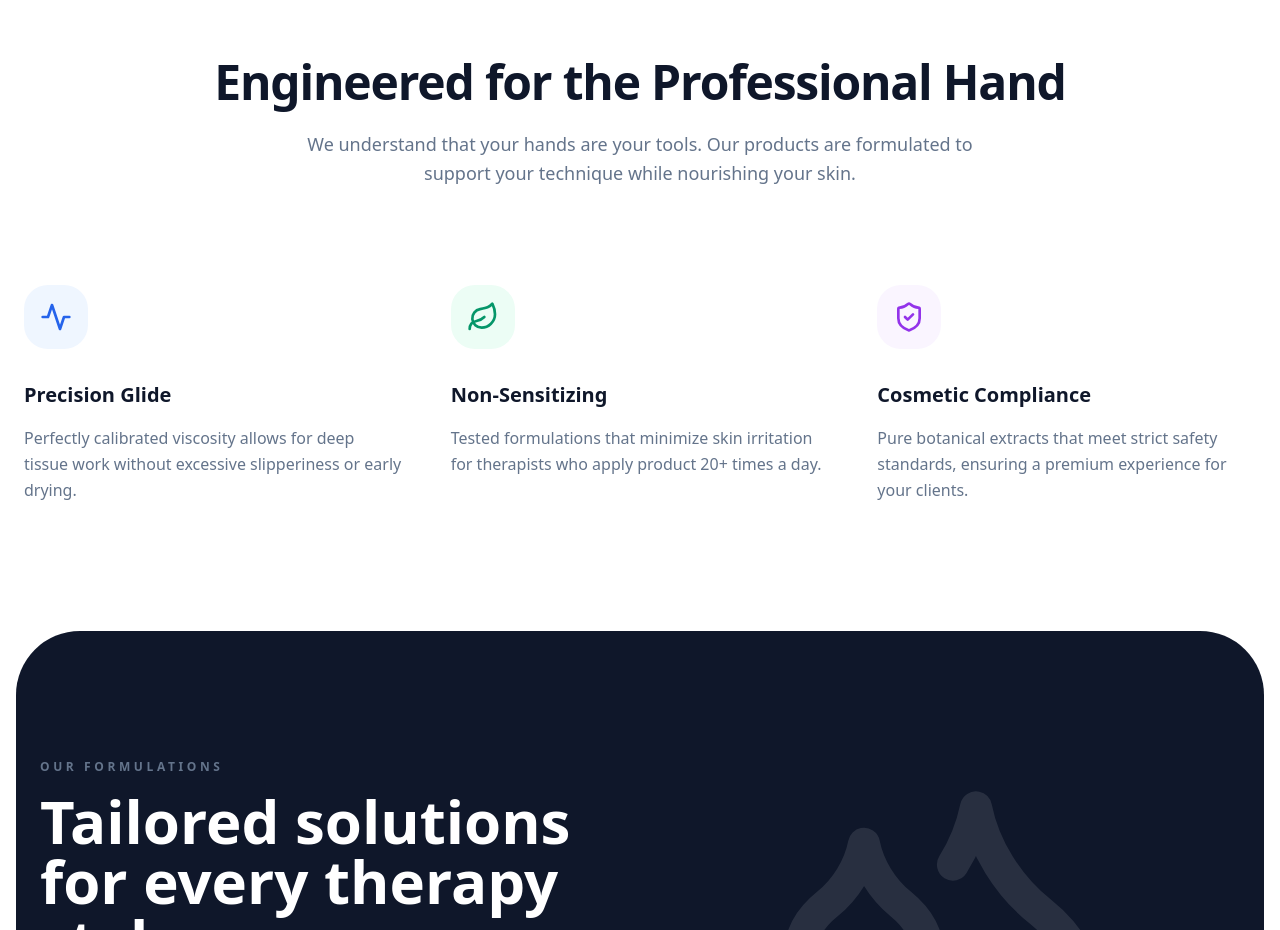
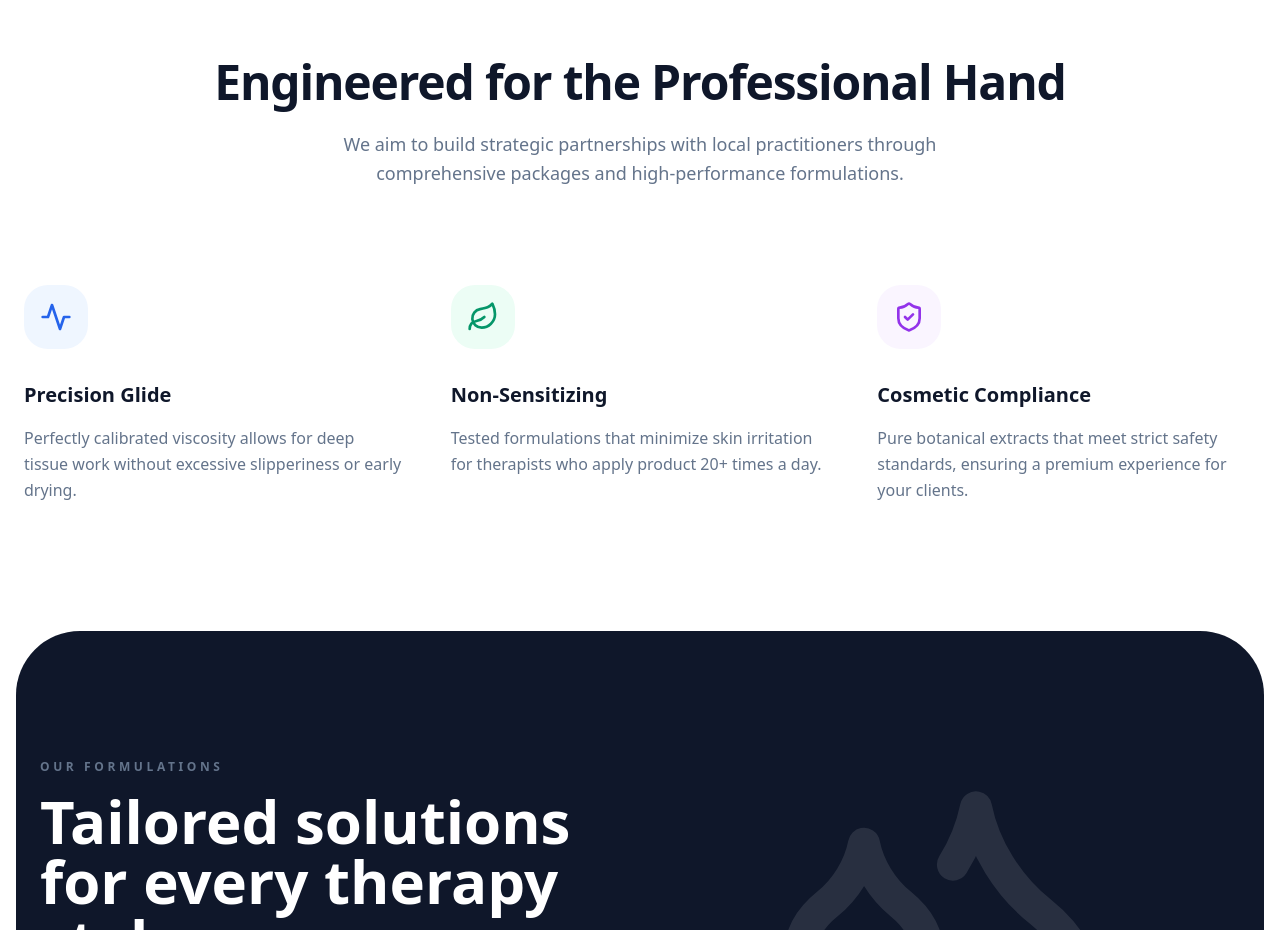
Before and after one commit to AnthonyN799/therapeutic-final, a React (Vite) app: page / in a window 1280 px wide. Shown: the part 1000-1930 px from the top of the page. Built offline with nearby package versions, Linux system fonts and the light colour scheme.

Commit message:
Update App.jsx

```diff
--- a/src/App.jsx
+++ b/src/App.jsx
@@ -231,7 +231,7 @@ export default function App() {
         <div className="text-center mb-24">
           <h2 className="text-4xl md:text-5xl font-bold mb-6 tracking-tight">Engineered for the Professional Hand</h2>
           <p className="text-slate-500 max-w-2xl mx-auto text-lg leading-relaxed">
-            We understand that your hands are your tools. Our products are formulated to support your technique while nourishing your skin.
+            We aim to build strategic partnerships with local practitioners through comprehensive packages and high-performance formulations.
           </p>
         </div>
 
```
